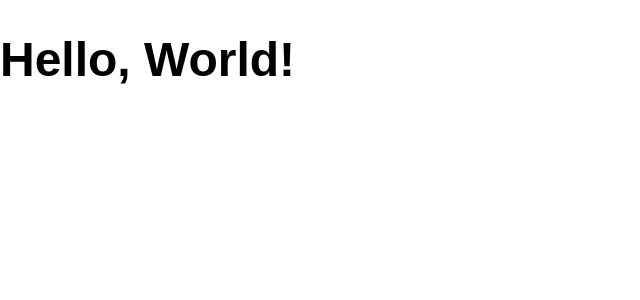
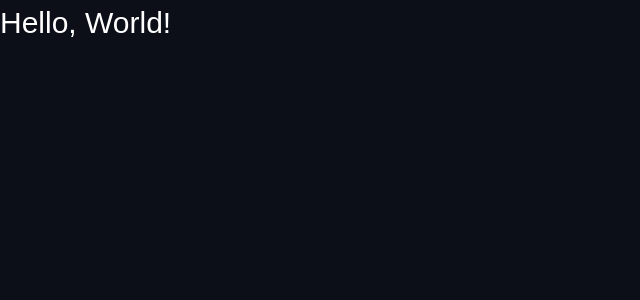
Before and after one commit to temirKhan42/space-travel, a React app: page / in a window 1280 px wide. Shown: the top 300 px of the page, without its empty margins (0-640 px from the left). Built offline with nearby package versions, Linux system fonts and the light colour scheme.

Commit message:
Mod main.scss

```diff
--- a/styles/main.scss
+++ b/styles/main.scss
@@ -1,10 +1,4 @@
-body {
-  margin: 0;
-  padding: 0;
-  box-sizing: border-box;
-}
-
-div {
-  font-family: sans-serif;
-  font-size: 1.5rem;
-}
+@import "variables";
+@import "globals";
+@import "container";
+@import "menu";
```
